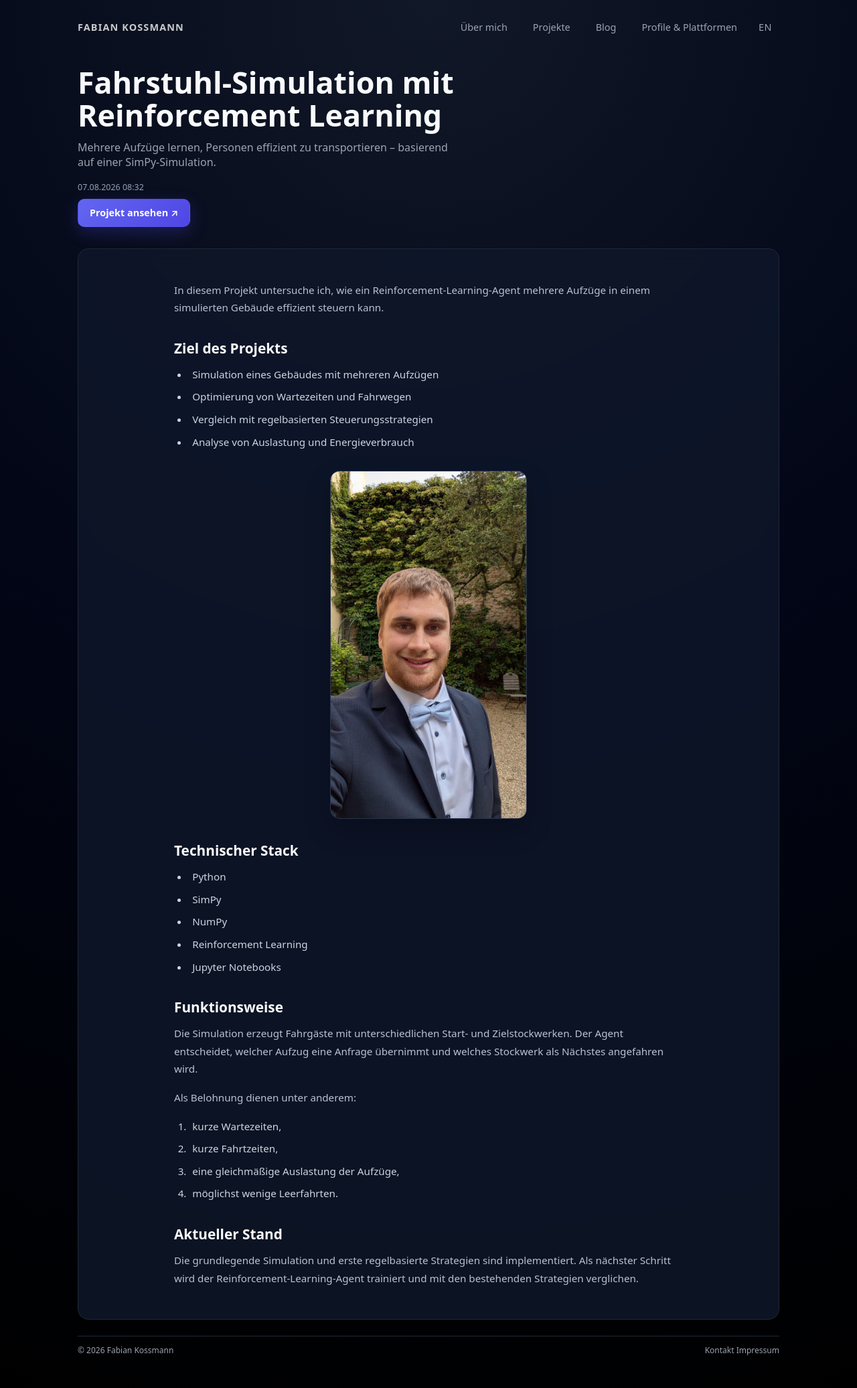
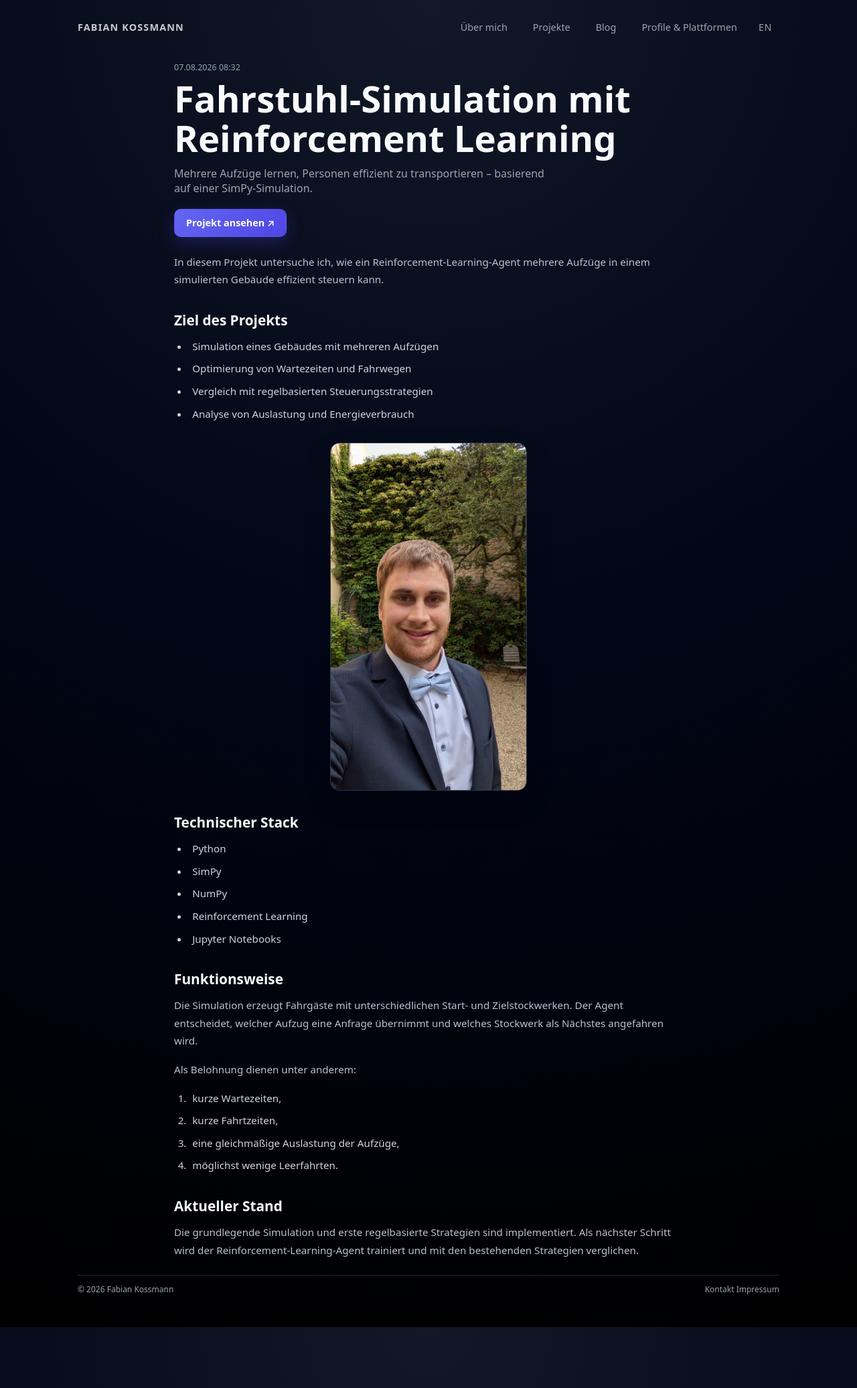
Before and after one commit to kossmanf/fabians-website, a Jekyll site: the page built from projects/project1.md, in a window 1280 px wide. Shown: the whole page at 67% size. Built offline with Jekyll 4.4.1, drawn with Linux system fonts in a browser that asks for light colours; after the commit the page ends 1982 px from its top, so only the background shows below that.

Commit message:
Align project pages with blog layout

```diff
--- a/_layouts/project.html
+++ b/_layouts/project.html
@@ -28,6 +28,17 @@
                     {% endif %}
                 {% endif %}
 
+                {% assign post_date = page.date | default: page.created | default: page.modified | default: site.time %}
+                {% if post_date %}
+                    <time class="blog-date" datetime="{{ post_date | date_to_xmlschema }}">
+                        {% if page_lang == "en" %}
+                            {{ post_date | date: "%-d %B %Y %H:%M" }}
+                        {% else %}
+                            {{ post_date | date: "%d.%m.%Y %H:%M" }}
+                        {% endif %}
+                    </time>
+                {% endif %}
+
                 <h1>
                     {% if hero.title %}
                         {{ hero.title }}
@@ -41,17 +52,6 @@
                 {% assign subtitle = hero.subtitle | default: page.subtitle %}
                 {% if subtitle != blank %}
                     <p class="hero-sub">{{ subtitle }}</p>
-                {% endif %}
-
-                {% assign post_date = page.date | default: page.created | default: page.modified | default: site.time %}
-                {% if post_date %}
-                    <time class="blog-date" datetime="{{ post_date | date_to_xmlschema }}">
-                        {% if page_lang == "en" %}
-                            {{ post_date | date: "%-d %B %Y %H:%M" }}
-                        {% else %}
-                            {{ post_date | date: "%d.%m.%Y %H:%M" }}
-                        {% endif %}
-                    </time>
                 {% endif %}
 
                 {% if hero.github_url or page.project_url or page.github %}
@@ -79,10 +79,6 @@
                         {% endfor %}
                     </div>
                 {% endif %}
-            </div>
-
-            <div class="hero-right">
-
             </div>
         </section>
 
--- a/assets/css/style.css
+++ b/assets/css/style.css
@@ -109,13 +109,15 @@
   margin-bottom: 32px;
 }
 
-.hero-blog {
+.hero-blog,
+.hero-project {
   display: block;
   max-width: 760px;
   margin: 36px auto 24px;
 }
 
-.hero-blog h1 {
+.hero-blog h1,
+.hero-project h1 {
   max-width: 720px;
   font-size: clamp(2.2rem, 5vw, 3.4rem);
   line-height: 1.08;
@@ -838,7 +840,8 @@
   padding: clamp(26px, 4vw, 48px);
 }
 
-.blog-content {
+.blog-content,
+.project-content {
   max-width: 760px;
   margin: 0 auto;
   padding: 0;
```
